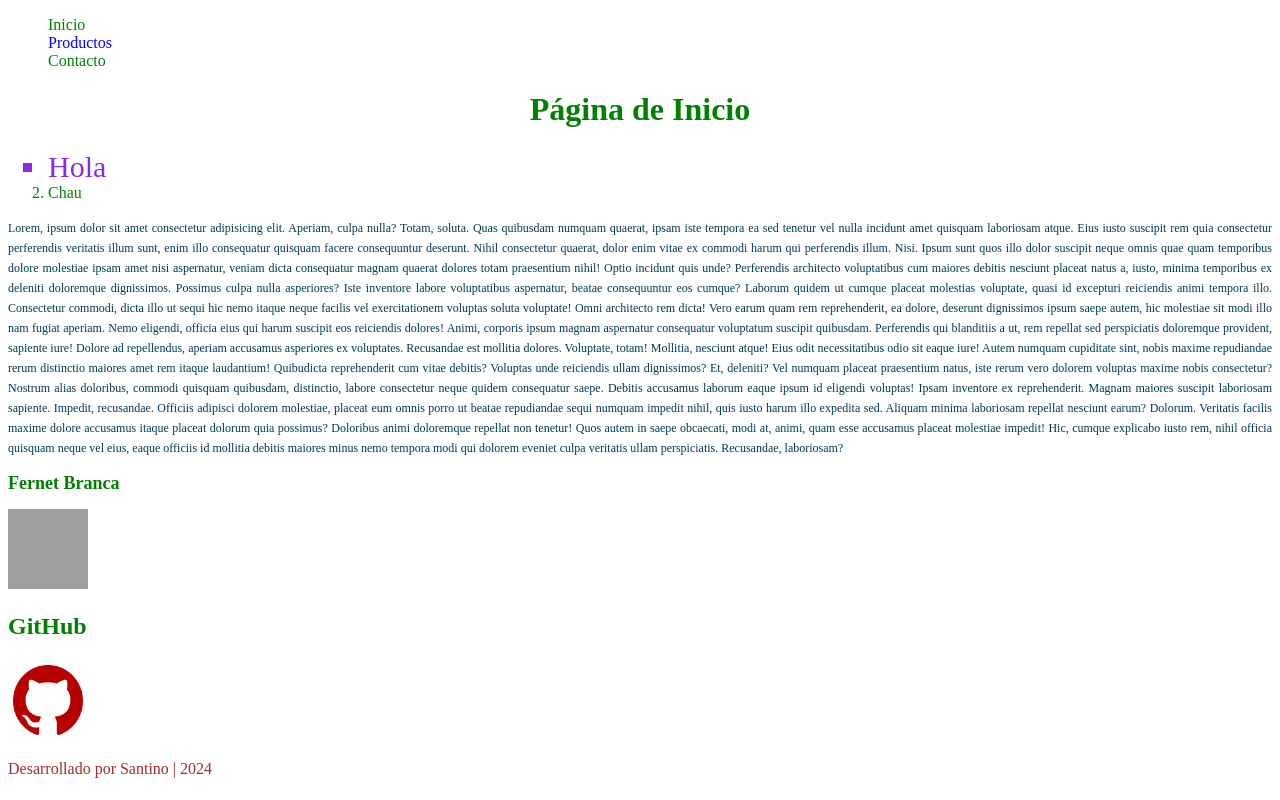
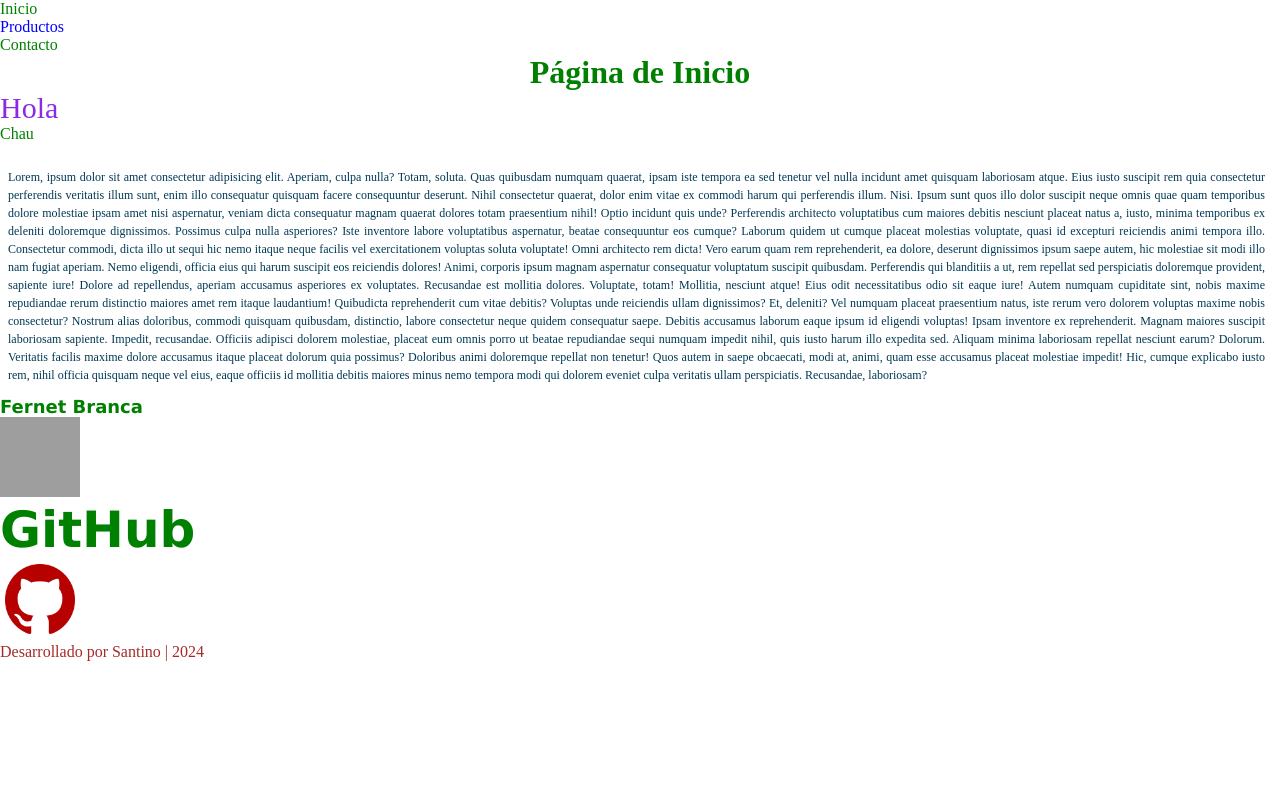
Before and after one commit to Drako01/programacion_web_santino, a plain HTML site: page index.html in a window 1280 px wide. Drawn offline with Linux system fonts and the light colour scheme; grey boxes are pictures that could not be loaded.

Commit message:
Clase 03

```diff
--- a/css/styles.css
+++ b/css/styles.css
@@ -4,6 +4,12 @@
     propiedad2: valor;
     propiedad2: valor;
 }*/
+
+/* Format */
+* {
+    margin: 0;
+    padding: 0;
+}
 
 /* Modificar por Etiquetas o Tags */
 h1{
@@ -53,5 +59,22 @@ section div h2.texto_verde {
     font-size: 12px;
     text-align: justify;
     color: #013954;
-    line-height: 20px;
+    line-height: 18px;
+    /* margin: 20px 10px; */
+    /*
+    margin-top: 25px;
+    margin-bottom: 12px;
+    margin-left: 8px;
+    margin-right: 15px;
+    */
+    margin: 25px 15px 12px 8px;
 }
+
+h2 {
+    font-family: 'Lucida Sans', 'Lucida Sans Regular', 'Lucida Grande', 'Lucida Sans Unicode', Geneva, Verdana, sans-serif !important;
+    font-size: 50px;
+}
+
+h2 {
+    font-family: 'Times New Roman', Times, serif;
+}
--- a/index.html
+++ b/index.html
@@ -31,7 +31,7 @@
         <!-- Aloja todo el contenido -->
         <h1 class="texto_verde">Página de Inicio</h1>
         <ol>
-            <li id="item_de_lista">Hola</li>
+            <li id="item_de_lista" class="texto_verde">Hola</li>
             <li class="texto_verde">Chau</li>
         </ol>
         <section>
```
Also changed, not shown: 1 other file.
